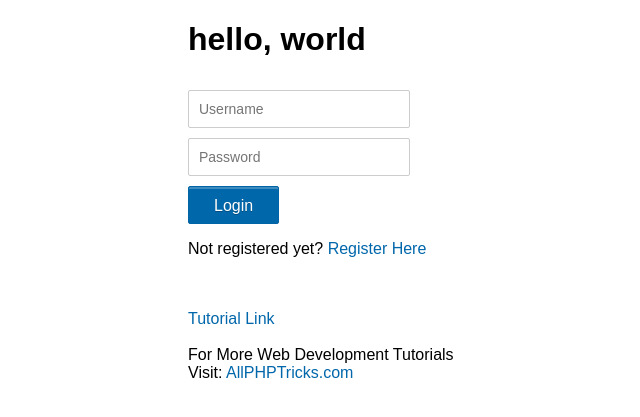
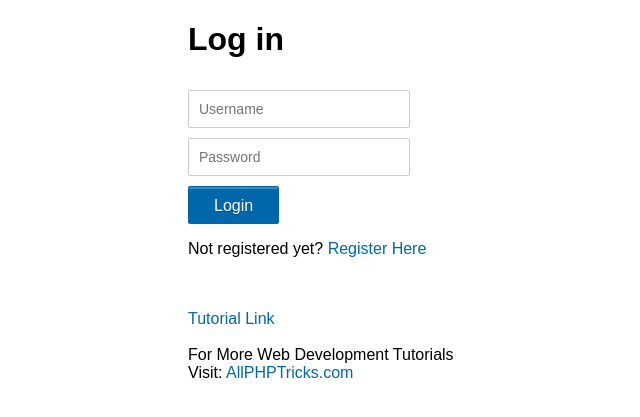
Before and after one commit to Medvedevahelena/reg, a PHP site: page /login.php in a window 1280 px wide. Shown: the top 417 px of the page, without its empty margins (302-942 px from the left). Run offline with PHP 8.4, Linux system fonts and the light colour scheme.

Commit message:
Update login.php

```diff
--- a/login.php
+++ b/login.php
@@ -36,7 +36,7 @@ Website: http://www.allphptricks.com/
     }else{
 ?>
 <div class="form">
-<h1>hello, world</h1>
+<h1>Log in</h1>
 <form action="" method="post" name="login">
 <input type="text" name="username" placeholder="Username" required />
 <input type="password" name="password" placeholder="Password" required />
```
